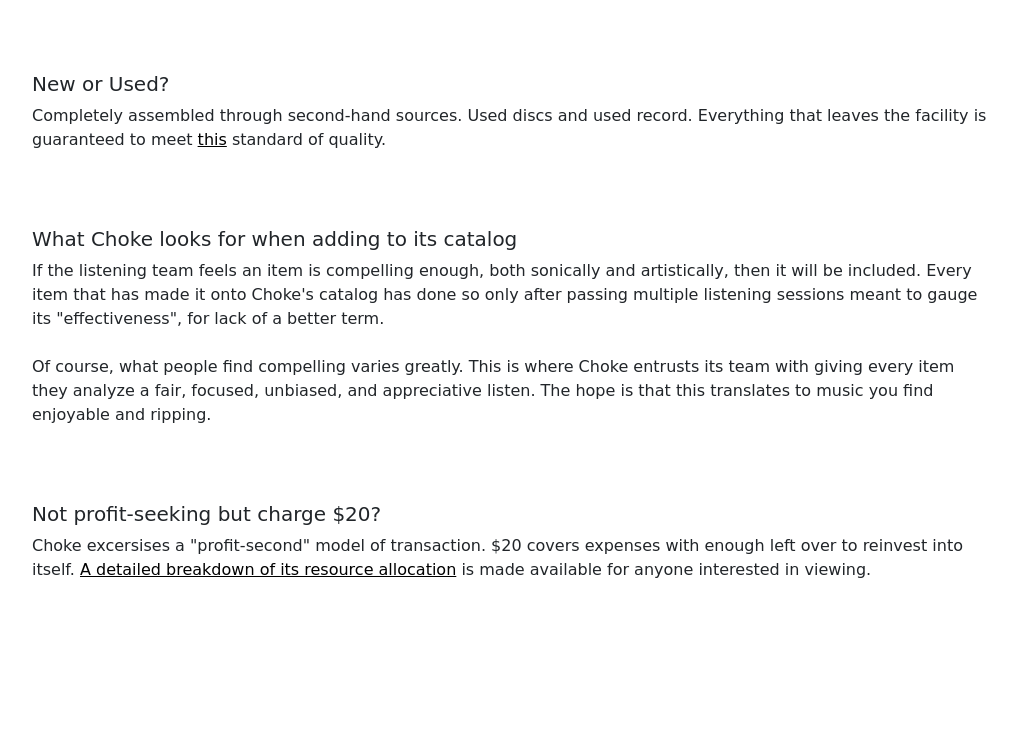
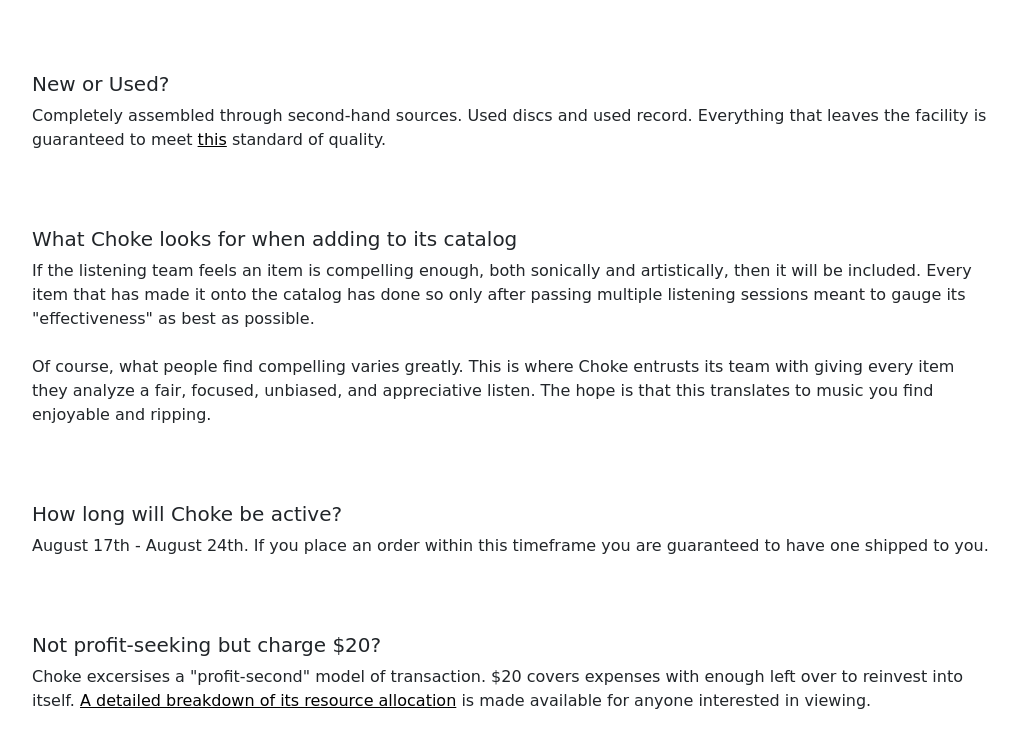
Before and after one commit to sandedwich/choke, a plain HTML site: page nav/qa/qa.html in a window 1280 px wide. Shown: the part 881-1629 px from the top of the page, without its empty margins (32-1049 px from the left). Before the commit the page ends 1538 px from the top, so only its background shows below. Drawn offline with nearby package versions, Linux system fonts and the light colour scheme; a web font is replaced by a local one.

Commit message:
Add files via upload

```diff
--- a/nav/qa/qa.html
+++ b/nav/qa/qa.html
@@ -106,11 +106,22 @@
           </div>
           <div class="answer">
             <p>
-              If the listening team feels an item is compelling enough, both sonically and artistically, then it will be included. Every item that has made it onto Choke's catalog
-              has done so only after passing multiple listening sessions meant to gauge its "effectiveness", for lack of a better term.
+              If the listening team feels an item is compelling enough, both sonically and artistically, then it will be included. Every item that has made it onto the catalog
+              has done so only after passing multiple listening sessions meant to gauge its "effectiveness" as best as possible.
               <br><br>
               Of course, what people find compelling varies greatly. This is where Choke entrusts its team with giving every item they analyze a fair, focused, unbiased, and
               appreciative listen. The hope is that this translates to music you find enjoyable and ripping.
+            </p>
+          </div>
+        </div>
+
+        <div class="dummy">
+          <div class="question">
+            <h5>How long will Choke be active?</h5>
+          </div>
+          <div class="answer">
+            <p>
+              August 17th - August 24th. If you place an order within this timeframe you are guaranteed to have one shipped to you.
             </p>
           </div>
         </div>
```
Also changed, not shown: nav/about-us/about-us.html (+5 -4 lines), nav/updates/updates.html (+2 -0 lines).
